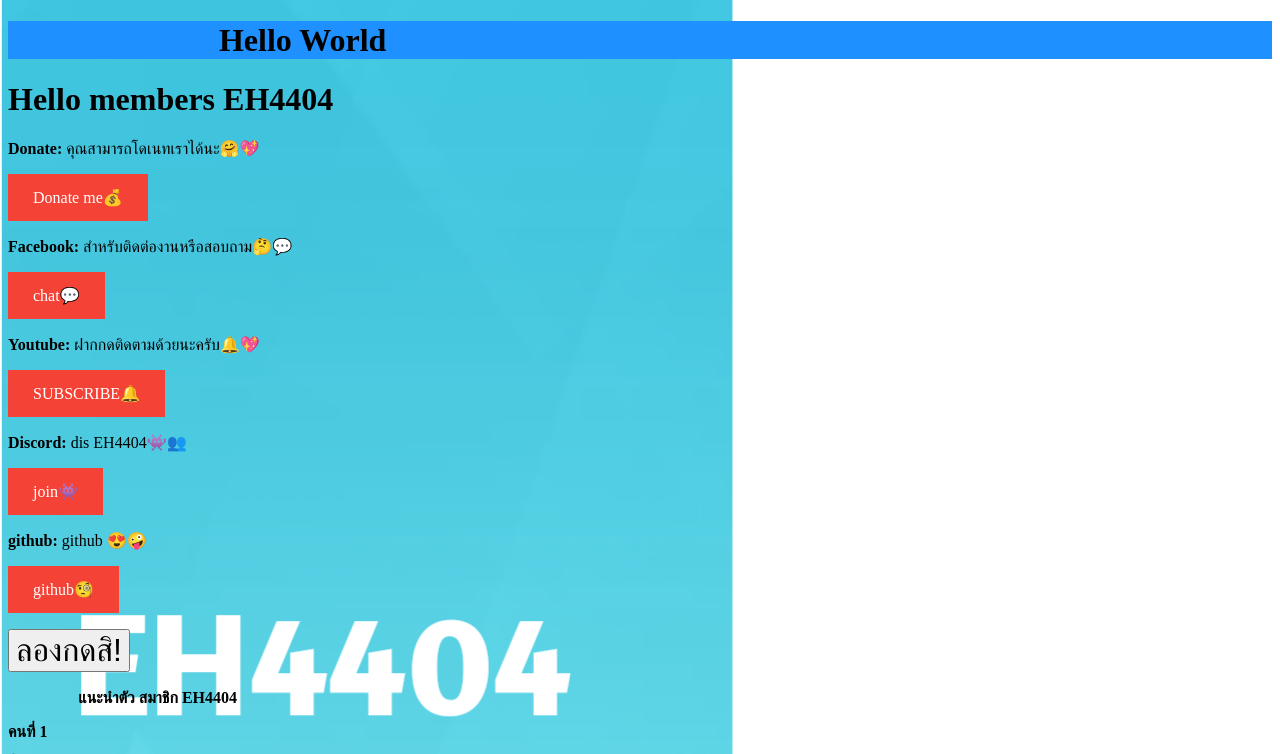
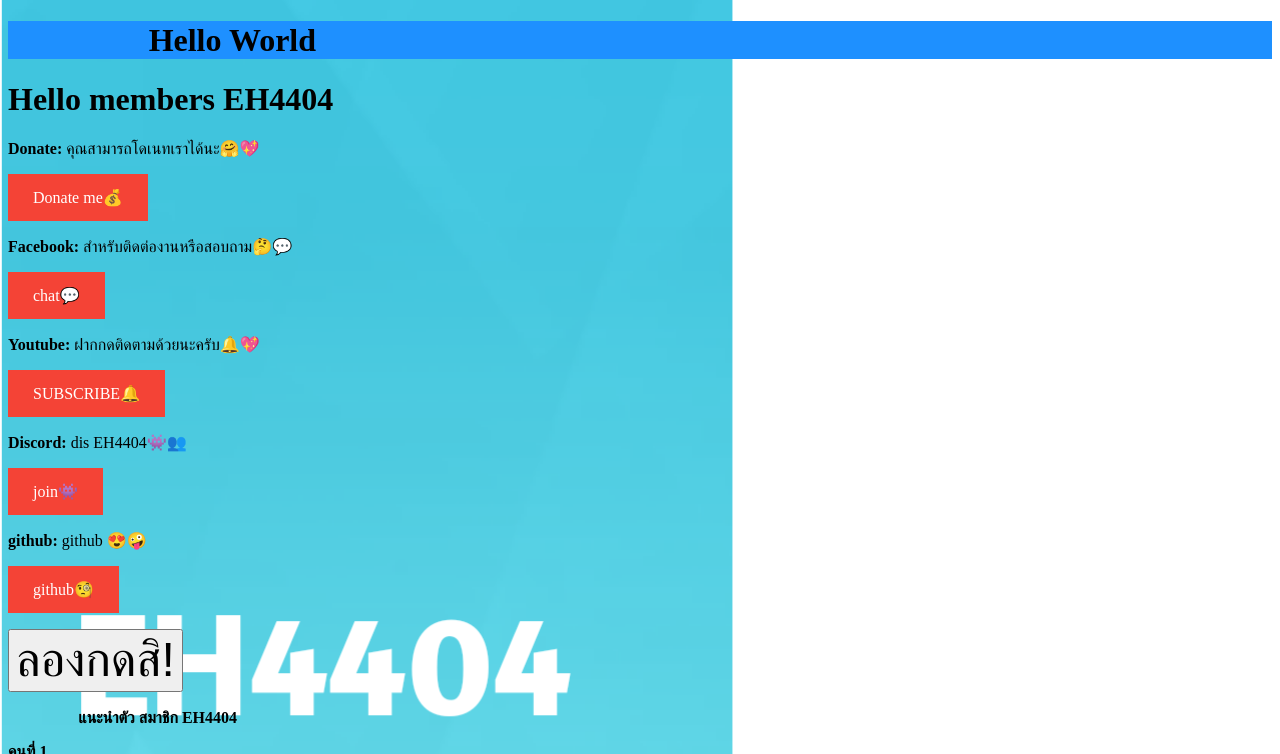
Before and after one commit to Zekan4z/websms, a plain HTML site: page index.html in a window 1280 px wide. Shown: the top 754 px of the page. Drawn offline with Linux system fonts and the light colour scheme.

Commit message:
Update index.html

```diff
--- a/index.html
+++ b/index.html
@@ -30,7 +30,7 @@ body {
 </style>
 </head>
 <body>
-  <h1 style="background-color:DodgerBlue;">⠀⠀⠀⠀⠀⠀⠀⠀⠀Hello World</h1>
+  <h1 style="background-color:DodgerBlue;">⠀⠀⠀⠀⠀⠀Hello World</h1>
 
 <h1>Hello members EH4404</h1>
 
@@ -72,7 +72,7 @@ body {
 <p></p>
 <p></p>
 <p></p>
-<input type="button" onclick="alert('คนทำเว็บหล่อนะ บอกเฉยๆ5555')" style="font-size:200%;" value="ลองกดสิ!">
+<input type="button" onclick="alert('คนทำเว็บหล่อนะ บอกเฉยๆ5555')" style="font-size:300%;" value="ลองกดสิ!">
 <p></p>
 <p></p>
 <p></p>
```
